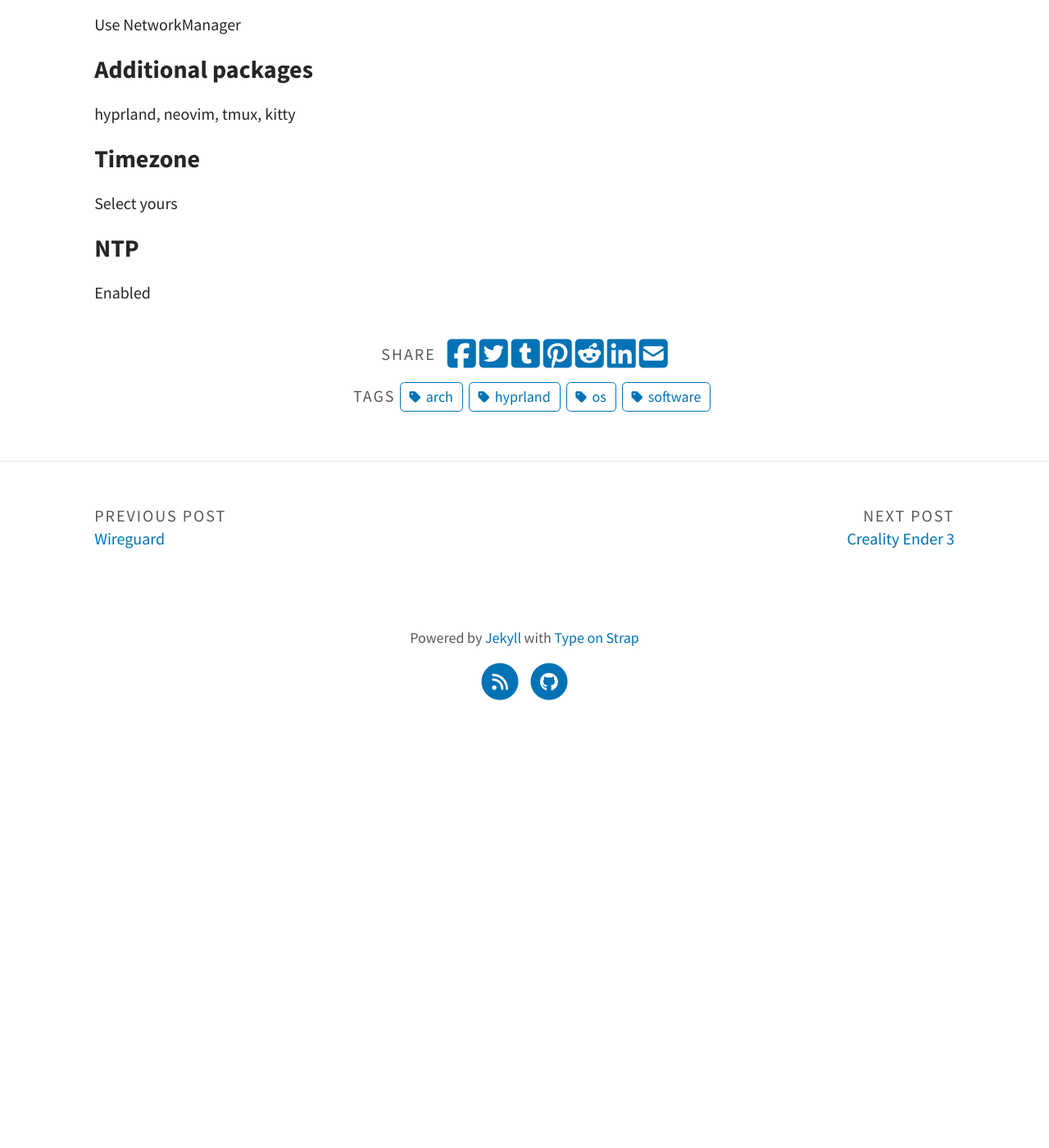
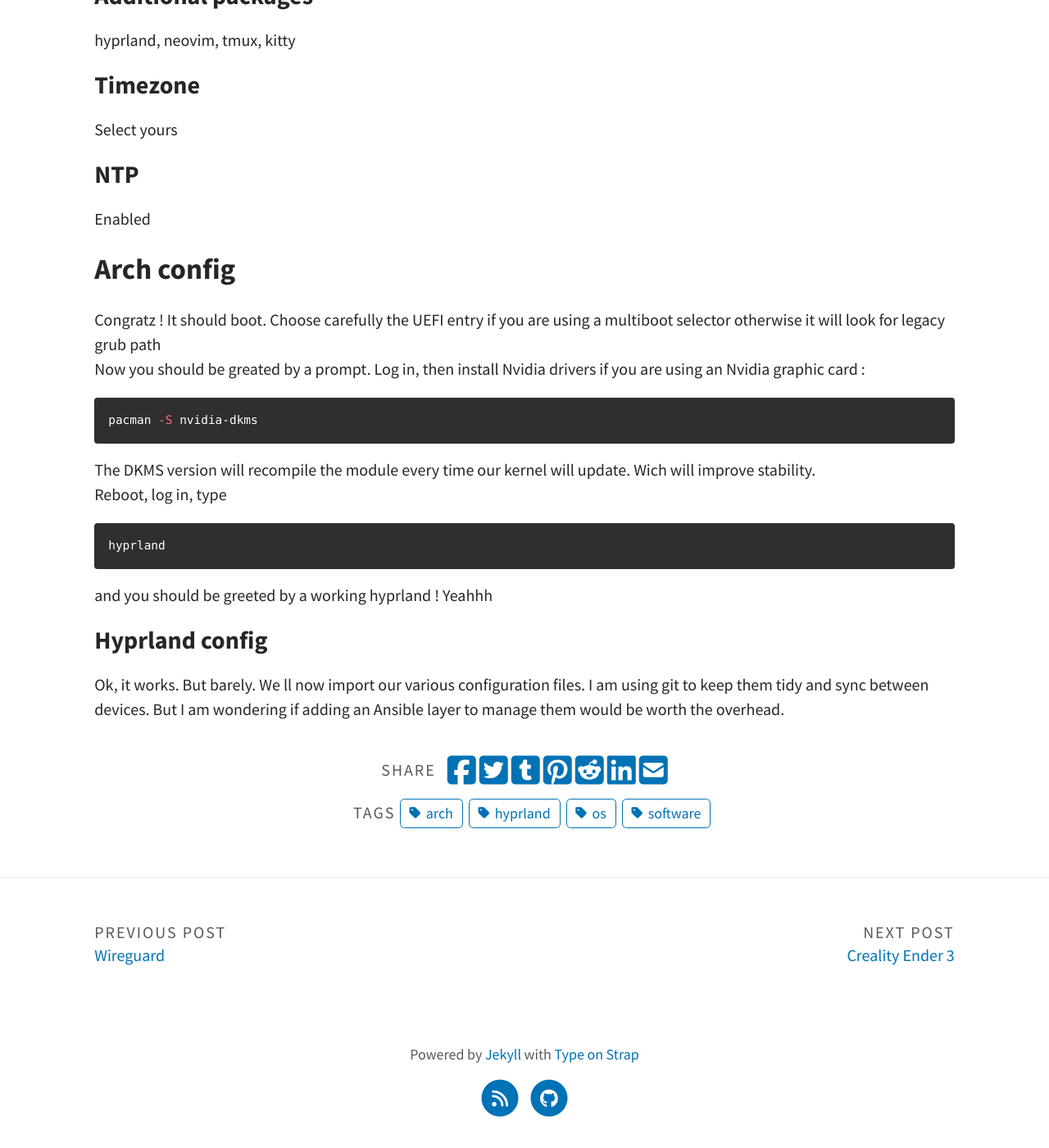
Before and after one commit to cristalcorp/cristalcorp.github.io, a Jekyll site: the page built from _posts/2024-12-14-Arch.md, in a window 1280 px wide and 1400 px high, scrolled down 2949 px. Shown: the whole window at 82% size. Built offline with Jekyll 4.4.1, drawn with Linux system fonts in a browser that asks for light colours; a script that is not in the unit is left out; before the commit the page ends 3841 px from its top, so only the background shows below that; some of the changed text lies outside the part shown.

Commit message:
arch - arch config

````diff
--- a/_posts/2024-12-14-Arch.md
+++ b/_posts/2024-12-14-Arch.md
@@ -72,3 +69,17 @@ hyprland, neovim, tmux, kitty
 Select yours
 ### NTP
 Enabled
+## Arch config
+Congratz ! It should boot. Choose carefully the UEFI entry if you are using a multiboot selector otherwise it will look for legacy grub path
+Now you should be greated by a prompt. Log in, then install Nvidia drivers if you are using an Nvidia graphic card :
+```bash
+pacman -S nvidia-dkms
+```
+The DKMS version will recompile the module every time our kernel will update. Wich will improve stability.
+Reboot, log in, type
+```bash
+hyprland
+```
+and you should be greeted by a working hyprland ! Yeahhh
+### Hyprland config
+Ok, it works. But barely. We ll now import our various configuration files. I am using git to keep them tidy and sync between devices. But I am wondering if adding an Ansible layer to manage them would be worth the overhead.
````
Also changed, not shown: other parts of _posts/2024-12-14-Arch.md (+1 -4 lines).
